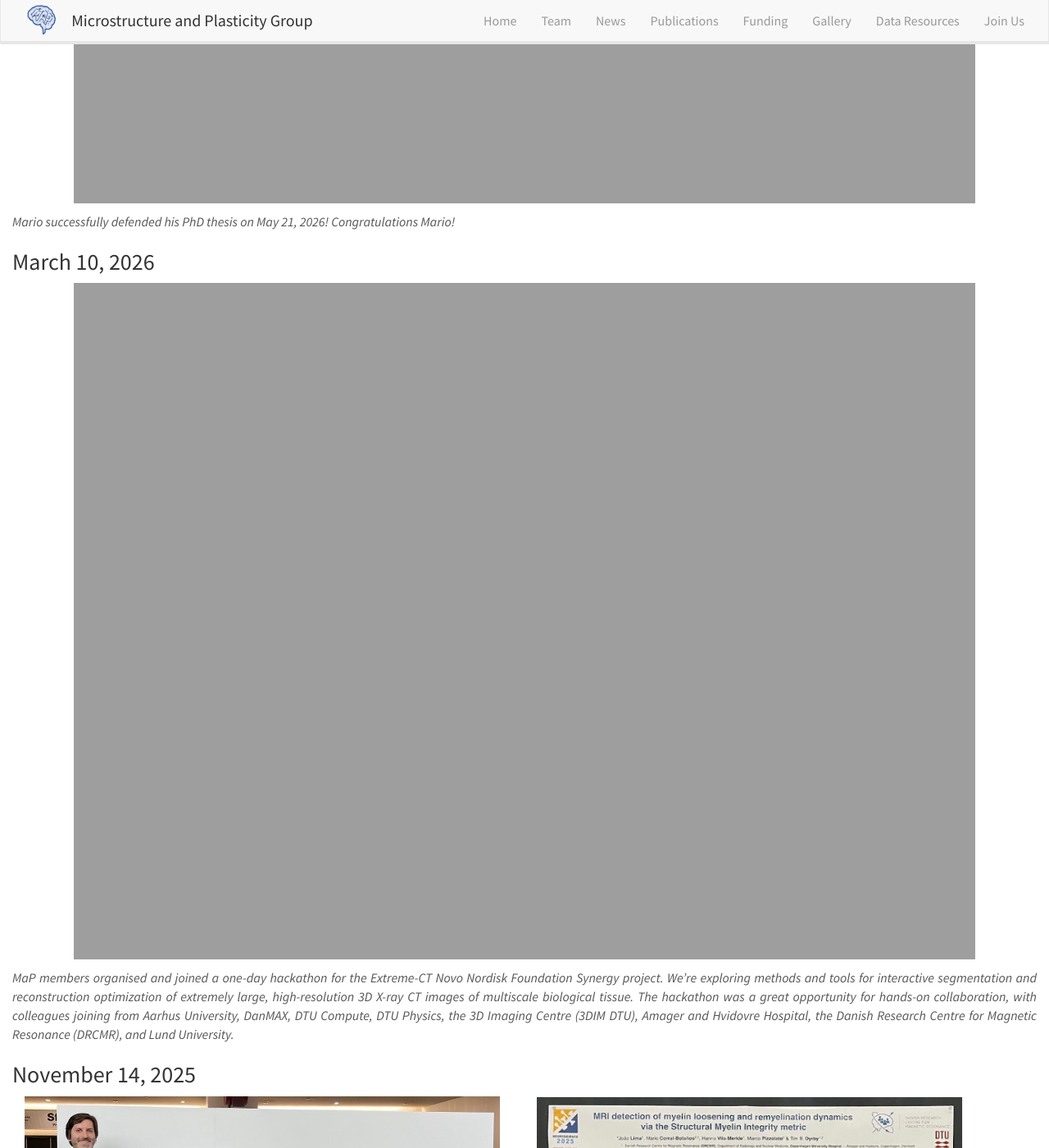
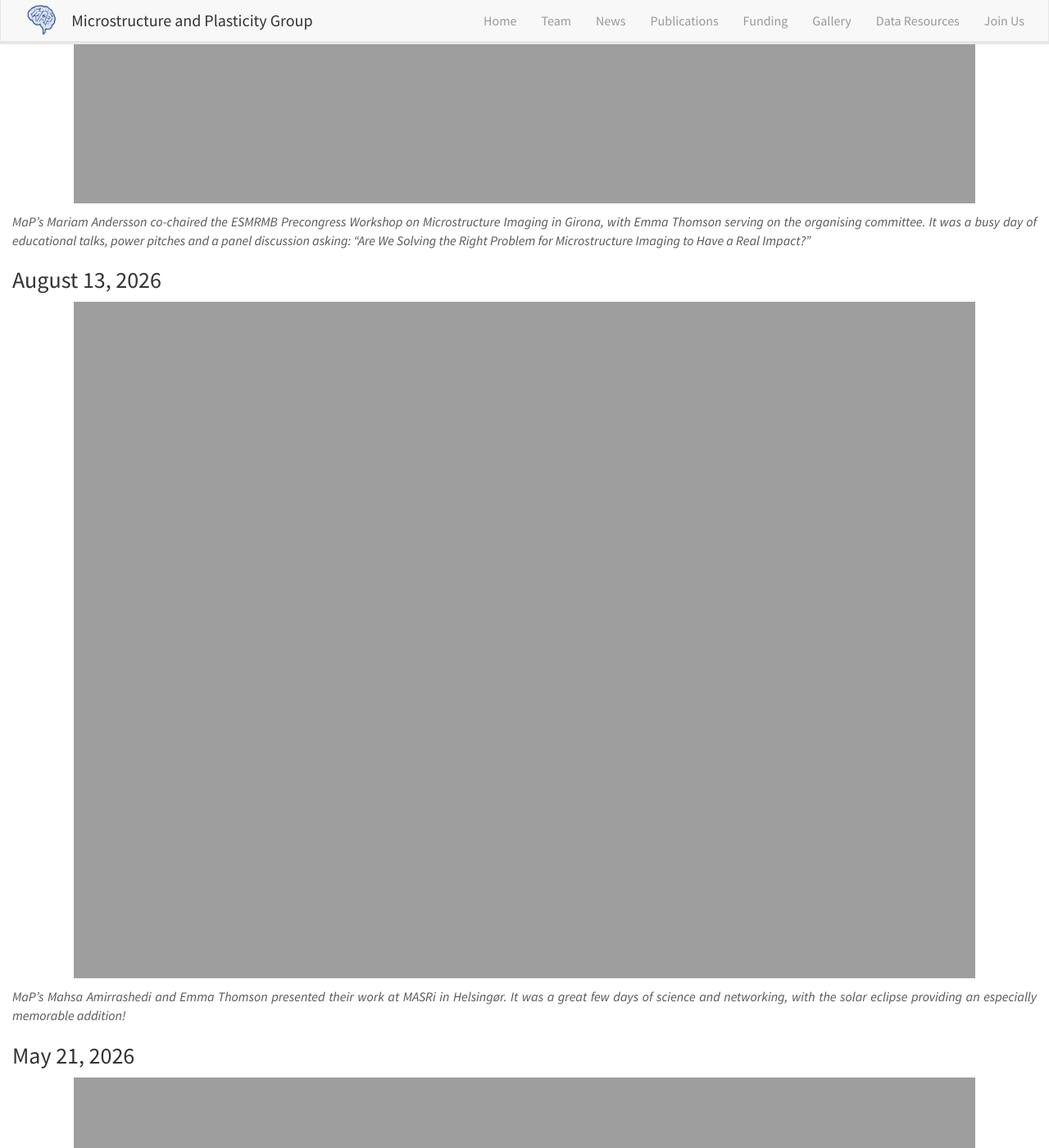
Before and after one commit to MaP-science/MaPWebsite, a Jekyll site: the page built from _pages/gallery.md, in a window 1280 px wide and 1400 px high, scrolled down 871 px. Shown: the whole window at 82% size. Built offline with Jekyll 4.4.1, drawn with Linux system fonts in a browser that asks for light colours; nearby versions of some CDN libraries.

Commit message:
Adding gallery images

```diff
--- a/_data/news.yml
+++ b/_data/news.yml
@@ -1,3 +1,5 @@
+
+
 - date: 21/05/26
   headline: "Congratulatiosn to MaP member Mario Corral Bolaños for passing his PhD defense!"
   title: "MaP member Mario Corral Bolaños for passes his PhD defense"
--- a/_pages/gallery.md
+++ b/_pages/gallery.md
@@ -13,6 +13,26 @@ permalink: /gallery.html
 **Here, we share some snapshots of our research!**
 
 ---
+
+### September 30, 2026
+
+<div class="row justify-content-center">
+<div class="col-sm-13 text-center">
+<img src="{{ site.url }}{{ site.baseurl }}/images/gallery/esmrmb2026.png" style="width: 1100px">
+</div>
+</div>
+
+*MaP’s Mariam Andersson co-chaired the ESMRMB Precongress Workshop on Microstructure Imaging in Girona, with Emma Thomson serving on the organising committee. It was a busy day of educational talks, power pitches and a panel discussion asking: “Are We Solving the Right Problem for Microstructure Imaging to Have a Real Impact?”*
+
+### August 13, 2026
+
+<div class="row justify-content-center">
+<div class="col-sm-13 text-center">
+<img src="{{ site.url }}{{ site.baseurl }}/images/gallery/masri2026.png" style="width: 1100px">
+</div>
+</div>
+
+*MaP’s Mahsa Amirrashedi and Emma Thomson presented their work at MASRi in Helsingør. It was a great few days of science and networking, with the solar eclipse providing an especially memorable addition!*
 
 ### May 21, 2026
 
```
Also changed, not shown: 2 other files.
